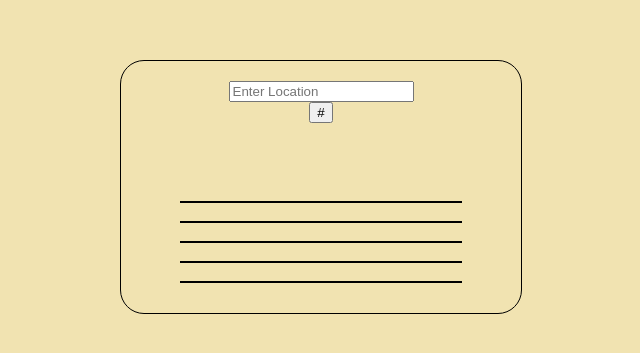
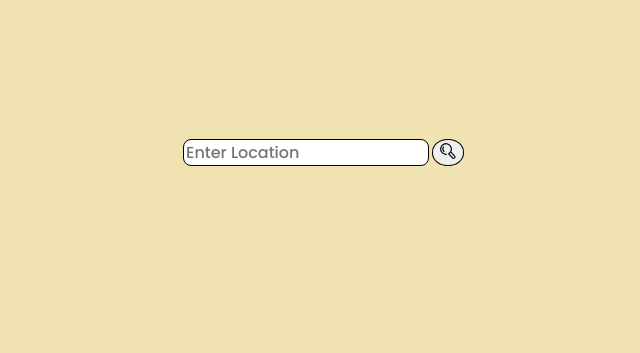
Before and after one commit to Ricky-Rubin/Weather-App, a website built with webpack: page src/weather.html in a window 1280 px wide. Shown: the part 213-566 px from the top of the page, without its empty margins (319-959 px from the left). Built offline with nearby package versions, Linux system fonts and the light colour scheme.

Commit message:
Styling of HTML elements

```diff
--- a/src/styles.css
+++ b/src/styles.css
@@ -16,7 +16,7 @@ body {
 .container {
     width: 100%;
     max-width: 380px;
-    border: 1px solid black;
+    /* border: 1px solid black; */
     display: flex;
     flex-direction: column;
     align-items: center;
@@ -25,12 +25,36 @@ body {
     border-radius: 24px;
 }
 
+.search-area {
+    display: flex;
+}
+
+.search {
+    width: 240px;
+    height: 23px;
+    border-radius: 7px;
+    padding: 1px 2px;
+    margin: 0px 5px;
+    font-size: 16px;
+    font-family: 'Poppins';
+    font-weight: 500;
+    border: none;
+    outline: 1px solid black;
+}
+
+#search-button {
+    border-radius: 48%;
+    border: none;
+    outline: 1px solid black;
+}
+
 hr {
     width: 74%;
     height: 2px;
     background-color: #000;
     border: none;
     margin-bottom: 10px;
+    display: none;
 }
 
 .city-name {
--- a/src/weather.html
+++ b/src/weather.html
@@ -8,8 +8,12 @@
 
     <body>
         <div class="container" id="container">
-            <input type="text" id="search-input" placeholder="Enter Location" required/>
-            <button type="submit" id="search-button">#</button>
+            <div class="search-area">
+                <input class="search" type="text" id="search-input" placeholder="Enter Location" required/>
+                <button type="submit" id="search-button">
+                    <svg width="18" height="18" xmlns="http://www.w3.org/2000/svg" viewBox="0 0 32 32"><path d="m28.34 24.12-6.5-6.85A10.49 10.49 0 1 0 12.5 23h.55a1 1 0 1 0-.1-2 8.5 8.5 0 1 1 5.4-2.32A8.72 8.72 0 0 1 16.53 20a1 1 0 0 0-.41 1.35.89.89 0 0 0 .36.36v.08l6.77 7.13A3.48 3.48 0 0 0 25.73 30h.09a3.43 3.43 0 0 0 2.39-1 3.47 3.47 0 0 0 .13-4.88zm-1.5 3.47a1.45 1.45 0 0 1-1.06.41 1.51 1.51 0 0 1-1-.46l-6.15-6.49a10.07 10.07 0 0 0 1.14-.93 10.54 10.54 0 0 0 1-1.12l6.16 6.5a1.47 1.47 0 0 1-.09 2.09z"/><path d="M8.55 8.16a1 1 0 0 0-1.39.29 7.19 7.19 0 0 0 1.17 9.29A1 1 0 0 0 9 18a1 1 0 0 0 .67-1.74A5.32 5.32 0 0 1 8 12.91a5.24 5.24 0 0 1 .84-3.36 1 1 0 0 0-.29-1.39z"/></svg>
+                </button>
+            </div>
 
             <p class="city-name" id="city-name"></p>
 
--- a/src/weather.js
+++ b/src/weather.js
@@ -17,6 +17,7 @@ function weatherApp() {
 
     const defaultCity = 'London';
     toggleContainer.style.display = 'none';
+    searchInput.focus();
 
     async function showWeatherInfo(city) {
 
```
